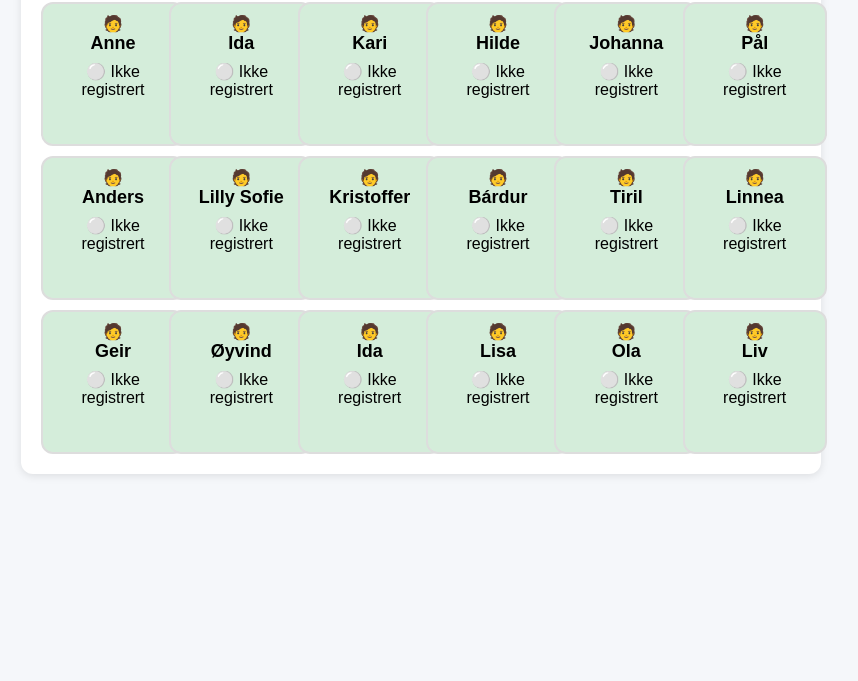
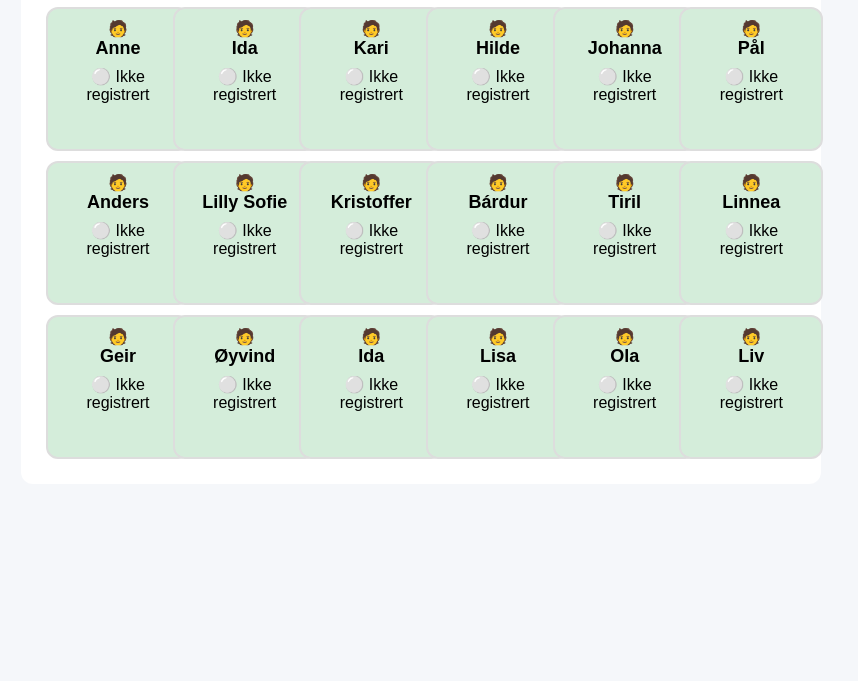
Before and after one commit to jrubeksen-code/Bhg-dashboard, a plain HTML site: page registrering.html in a window 1280 px wide. Shown: the part 119-800 px from the top of the page, without its empty margins (219-1077 px from the left). Drawn offline with Linux system fonts and the light colour scheme.

Commit message:
Update card styles in registrering.html
Increased padding and added width and max-width to card style.

```diff
--- a/registrering.html
+++ b/registrering.html
@@ -13,11 +13,14 @@ body {
   margin-right: auto;
 }
 .card {
-  background: white;
-  border-radius: 12px;
-  padding: 20px;
-  box-shadow: 0 2px 8px rgba(0,0,0,0.1);
+    background: white;
+    border-radius: 12px;
+    padding: 25px;
+    width: 100%;
+    max-width: 1200px;
+    box-sizing: border-box;
 }
+
 input,
 select {
   width: 100%;
```
